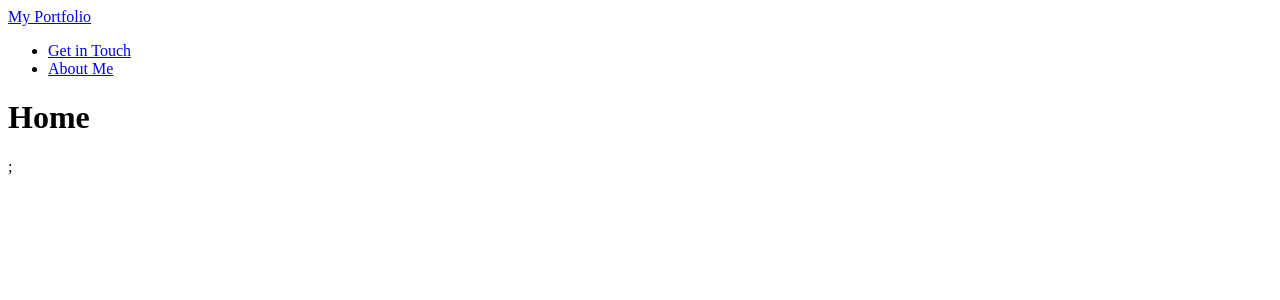
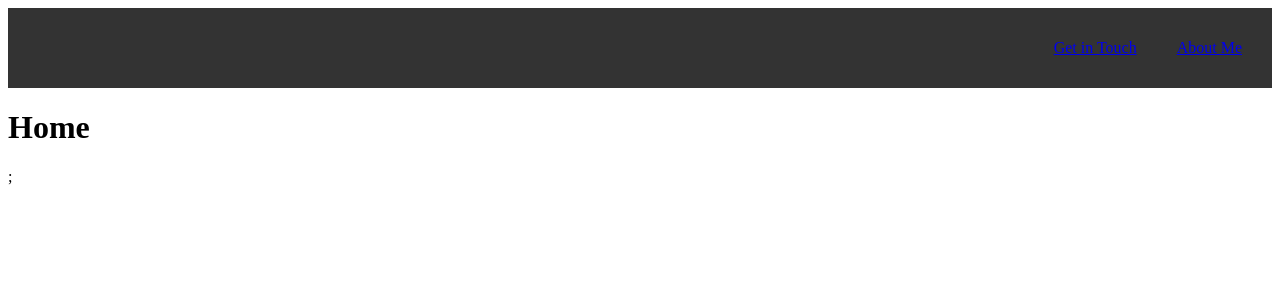
Before and after one commit to bronsongonzalez27/myportfolio, a React (Create React App) app: page / in a window 1280 px wide. Shown: the top 300 px of the page. Built offline with nearby package versions, Linux system fonts and the light colour scheme.

Commit message:
added stylization to the navbar

```diff
--- a/src/Navbar.js
+++ b/src/Navbar.js
@@ -8,7 +8,7 @@ export default function Navbar() {
     <nav className="nav">
       {/* Create a link to the portfolio with a title */}
       <Link to="Bronson Gonzalez" className="Portfolio-title">
-        My Portfolio
+
       </Link>
       {/* Create a list of links */}
       <ul>
--- a/src/styles.css
+++ b/src/styles.css
@@ -0,0 +1,45 @@
+/* Navbar styles */
+.nav {
+    background-color: #333;
+    color: white;
+    display: flex;
+    justify-content: space-between;
+    align-items: center;
+    padding: 10px 20px;
+  }
+
+  /* Title styles */
+  .Portfolio-title {
+    text-decoration: none;
+    font-size: 24px;
+    font-weight: bold;
+    color: white;
+  }
+
+  /* List styles */
+  ul {
+    list-style: none;
+    display: flex;
+    gap: 20px;
+  }
+
+  /* Link styles */
+  .active {
+    background-color: #555;
+  }
+
+  li {
+    padding: 5px 10px;
+  }
+
+  /* Link text styles */
+  Link {
+    text-decoration: none;
+    color: white;
+    font-weight: bold;
+  }
+
+  /* Hover effect */
+  Link:hover {
+    color: #ffd700;
+  }
```
